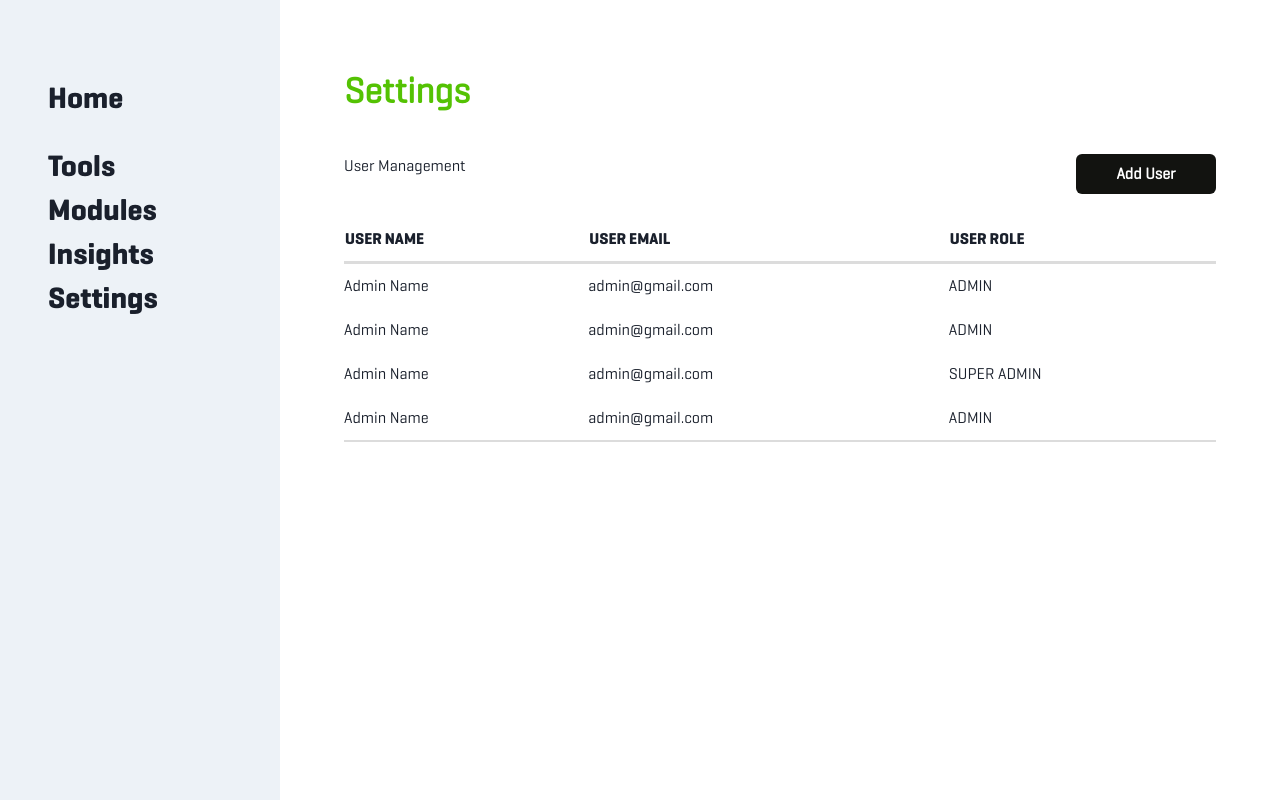
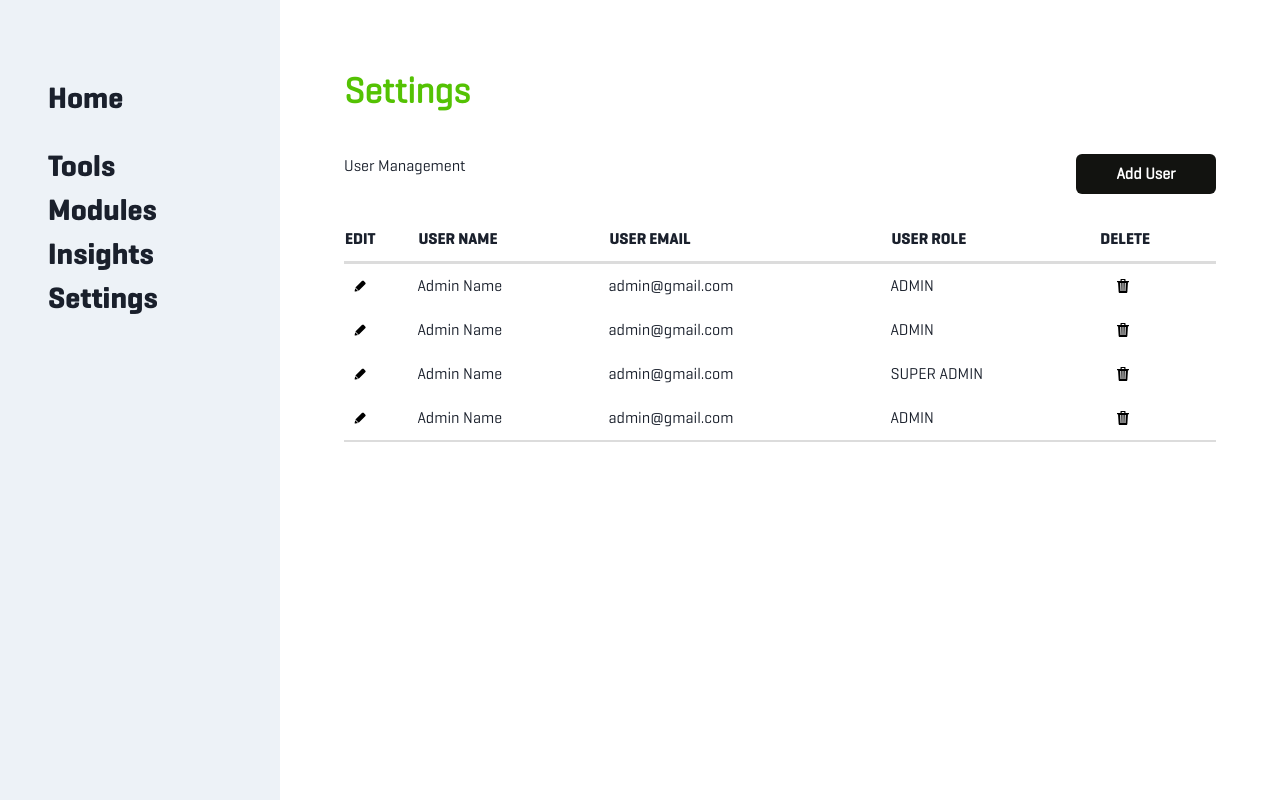
Before and after one commit to uwblueprint/headsupguys, a Next.js app: page /admin/settings in a window 1280 px wide. Built offline with nearby package versions, Linux system fonts and the light colour scheme.

Commit message:
add edit and delete columns

```diff
--- a/pages/admin/settings.tsx
+++ b/pages/admin/settings.tsx
@@ -1,14 +1,25 @@
-import React, { useState, useEffect } from "react";
-import { Flex, Text, Button, useDisclosure, Spacer } from "@chakra-ui/react";
+import React from "react";
+import { Flex, Text, Button, Spacer, Image } from "@chakra-ui/react";
 import { useTable } from "react-table";
-import { Modal } from "@components";
 import adminUsers from "data/adminUsers";
 
 const SettingsPage: React.FC = () => {
-    const { isOpen, onOpen, onClose } = useDisclosure();
     const data = React.useMemo(() => adminUsers, []);
     const columns = React.useMemo(
         () => [
+            {
+                Header: "EDIT",
+                accessor: "[row identifier to be passed to button]",
+                Cell: ({ value }) => (
+                    <Image
+                        src="/icons/edit.svg"
+                        width="4"
+                        height="4"
+                        marginLeft="2"
+                        onClick={() => console.log(value)} // TODO value is undefined
+                    />
+                ),
+            },
             {
                 Header: "USER NAME",
                 accessor: "name", // accessor is the "key" in the data
@@ -20,6 +31,19 @@ const SettingsPage: React.FC = () => {
             {
                 Header: "USER ROLE",
                 accessor: "role",
+            },
+            {
+                Header: "DELETE",
+                accessor: "blah",
+                Cell: ({ value }) => (
+                    <Image
+                        src="/icons/delete.svg"
+                        width="4"
+                        height="4"
+                        marginLeft="4"
+                        onClick={() => console.log(value)}
+                    />
+                ),
             },
         ],
         [],
```
Also changed, not shown: public/icons/delete.svg (added), public/icons/edit.svg (added).
